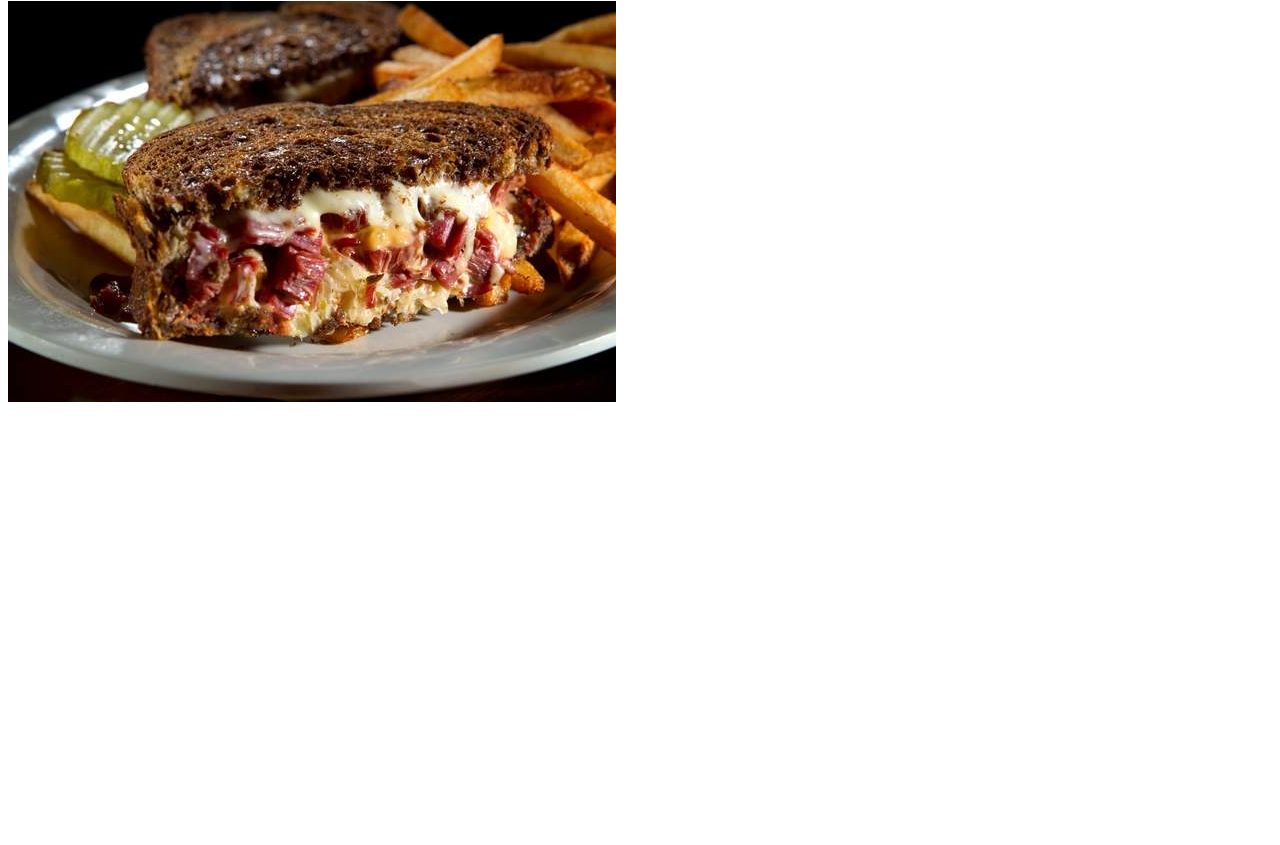
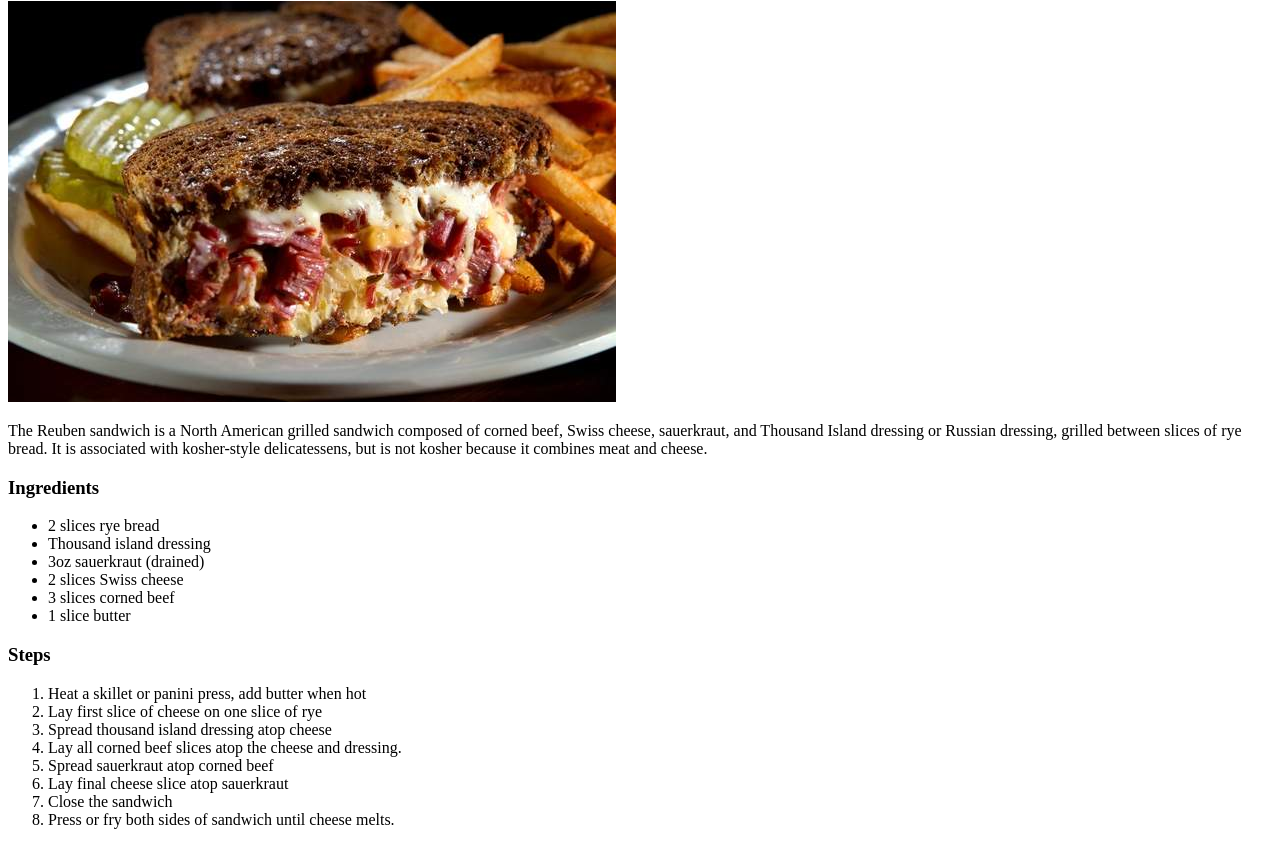
Before and after one commit to KablamoBoom/odin-recipes, a plain HTML site: page recipes/Reuben.html in a window 1280 px wide. Shown: the part 79-924 px from the top of the page. Before the commit the page ends 800 px from the top, so only its background shows below. Drawn offline with Linux system fonts and the light colour scheme.

Commit message:
Add Reuben ingredients and steps

```diff
--- a/recipes/Reuben.html
+++ b/recipes/Reuben.html
@@ -9,5 +9,26 @@
 <body>
     <p><h1>Reuben sandwich</h1></p>
     <p><img src="../images/Omaha-Herald-Reuben.jpeg"></p>
+    <p>The Reuben sandwich is a North American grilled sandwich composed of corned beef, Swiss cheese, sauerkraut, and Thousand Island dressing or Russian dressing, grilled between slices of rye bread. It is associated with kosher-style delicatessens, but is not kosher because it combines meat and cheese.</p>
+    <h3>Ingredients</h3>
+    <ul>
+        <li>2 slices rye bread</li>
+        <li>Thousand island dressing</li>
+        <li>3oz sauerkraut (drained)</li>
+        <li>2 slices Swiss cheese</li>
+        <li>3 slices corned beef</li>
+        <li>1 slice butter</li>
+    </ul>
+    <h3>Steps</h3>
+    <ol>
+        <li>Heat a skillet or panini press, add butter when hot</li>
+        <li>Lay first slice of cheese on one slice of rye</li>
+        <li>Spread thousand island dressing atop cheese</li>
+        <li>Lay all corned beef slices atop the cheese and dressing.</li>
+        <li>Spread sauerkraut atop corned beef</li>
+        <li>Lay final cheese slice atop sauerkraut</li>
+        <li>Close the sandwich</li>
+        <li>Press or fry both sides of sandwich until cheese melts.</li>
+    </ol>
 </body>
 </html>
```
